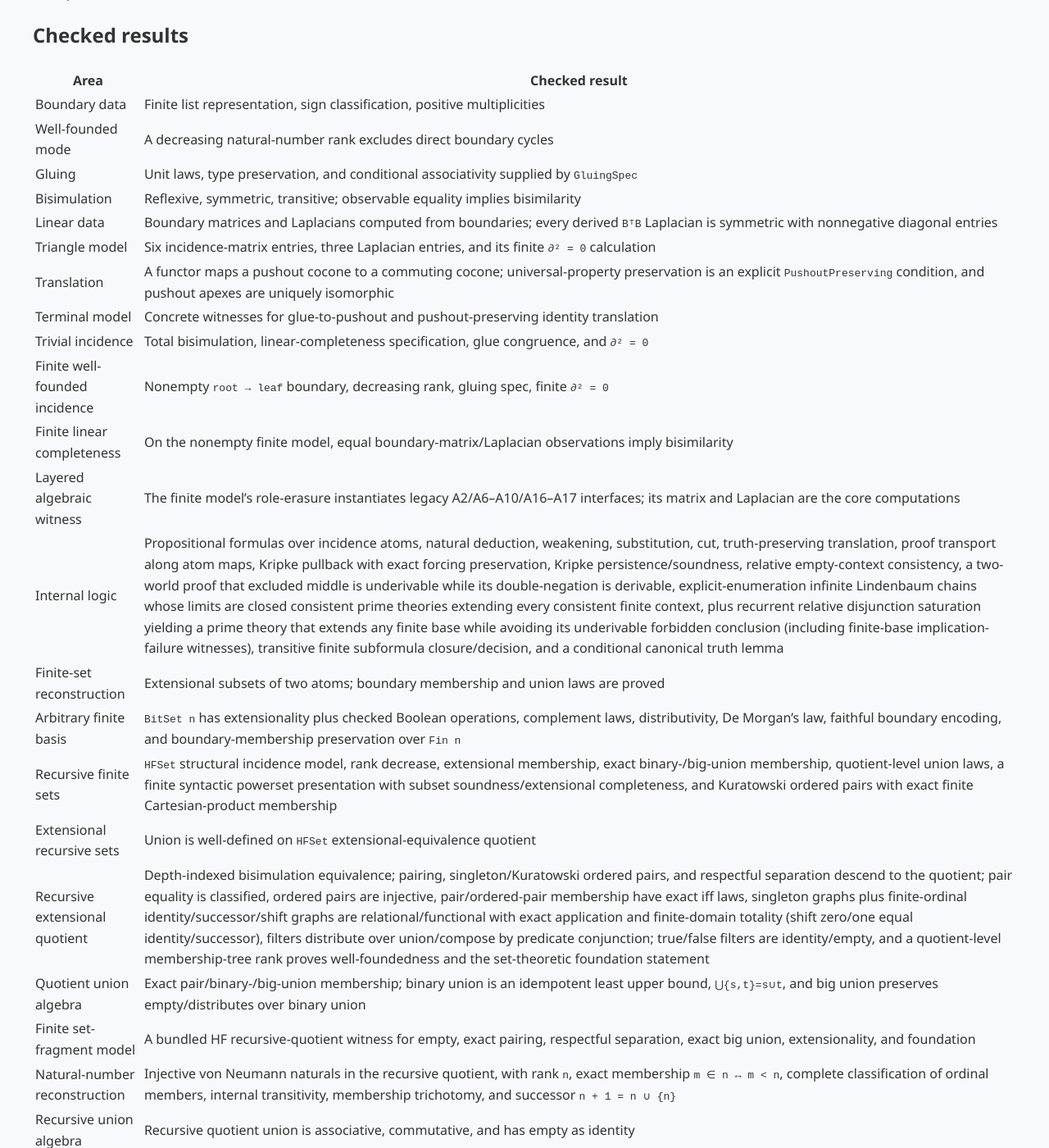
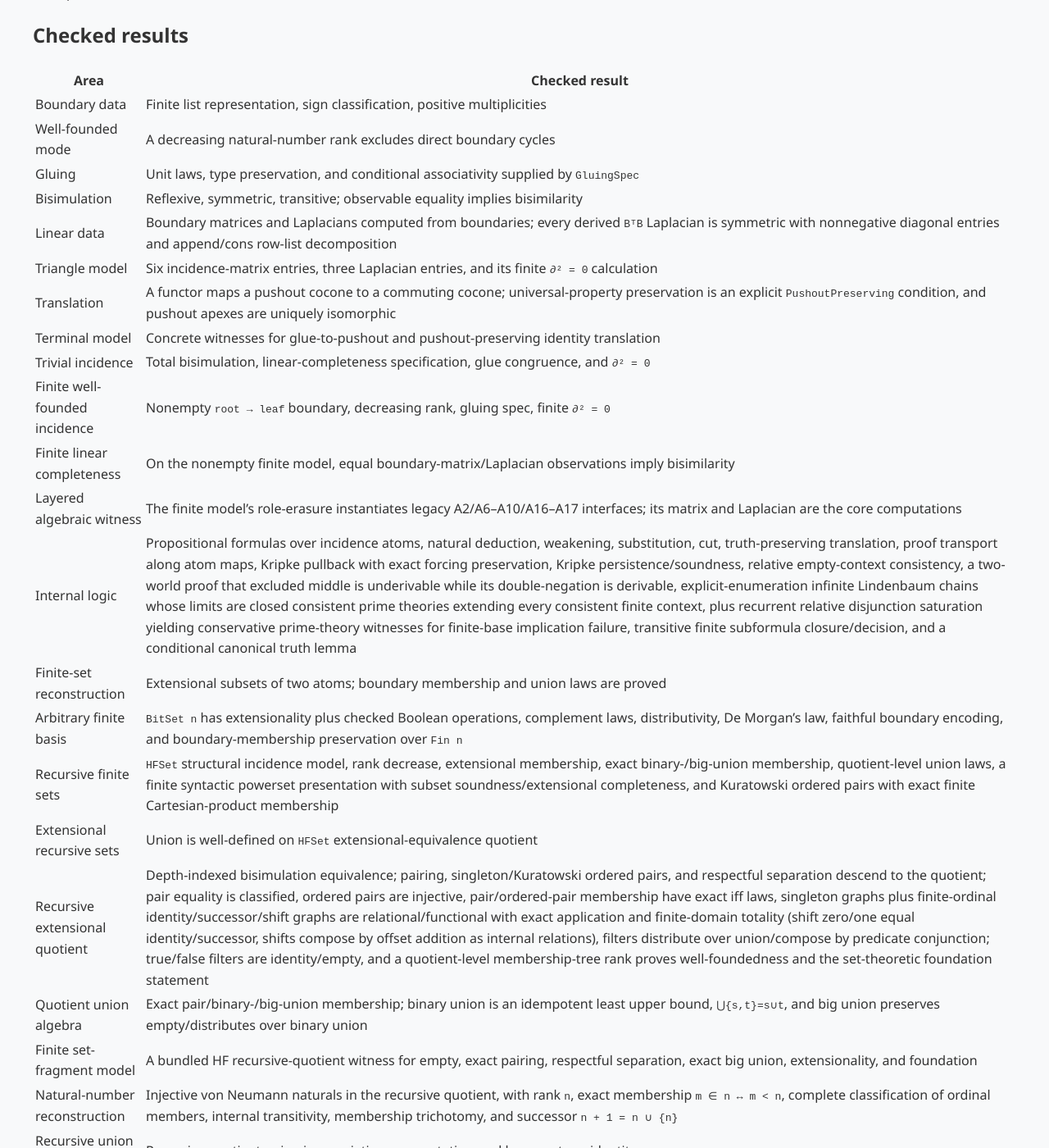
Before and after one commit to com-junkawasaki/inc, a Jekyll site: the page built from docs/verification.md, in a window 1280 px wide and 1400 px high, scrolled down 438 px. Shown: the whole window at 82% size. Built offline with Jekyll 4.4.1, drawn with Linux system fonts in a browser that asks for light colours.

Commit message:
feat(inc): strengthen prime extensions and finite graphs

```diff
--- a/docs/verification.md
+++ b/docs/verification.md
@@ -18,7 +18,7 @@ the triangle example.
 | Well-founded mode | A decreasing natural-number rank excludes direct boundary cycles |
 | Gluing | Unit laws, type preservation, and conditional associativity supplied by `GluingSpec` |
 | Bisimulation | Reflexive, symmetric, transitive; observable equality implies bisimilarity |
-| Linear data | Boundary matrices and Laplacians computed from boundaries; every derived `BᵀB` Laplacian is symmetric with nonnegative diagonal entries |
+| Linear data | Boundary matrices and Laplacians computed from boundaries; every derived `BᵀB` Laplacian is symmetric with nonnegative diagonal entries and append/cons row-list decomposition |
 | Triangle model | Six incidence-matrix entries, three Laplacian entries, and its finite `∂² = 0` calculation |
 | Translation | A functor maps a pushout cocone to a commuting cocone; universal-property preservation is an explicit `PushoutPreserving` condition, and pushout apexes are uniquely isomorphic |
 | Terminal model | Concrete witnesses for glue-to-pushout and pushout-preserving identity translation |
@@ -26,12 +26,12 @@ the triangle example.
 | Finite well-founded incidence | Nonempty `root → leaf` boundary, decreasing rank, gluing spec, finite `∂² = 0` |
 | Finite linear completeness | On the nonempty finite model, equal boundary-matrix/Laplacian observations imply bisimilarity |
 | Layered algebraic witness | The finite model's role-erasure instantiates legacy A2/A6–A10/A16–A17 interfaces; its matrix and Laplacian are the core computations |
-| Internal logic | Propositional formulas over incidence atoms, natural deduction, weakening, substitution, cut, truth-preserving translation, proof transport along atom maps, Kripke pullback with exact forcing preservation, Kripke persistence/soundness, relative empty-context consistency, a two-world proof that excluded middle is underivable while its double-negation is derivable, explicit-enumeration infinite Lindenbaum chains whose limits are closed consistent prime theories extending every consistent finite context, plus recurrent relative disjunction saturation yielding a prime theory that extends any finite base while avoiding its underivable forbidden conclusion (including finite-base implication-failure witnesses), transitive finite subformula closure/decision, and a conditional canonical truth lemma |
+| Internal logic | Propositional formulas over incidence atoms, natural deduction, weakening, substitution, cut, truth-preserving translation, proof transport along atom maps, Kripke pullback with exact forcing preservation, Kripke persistence/soundness, relative empty-context consistency, a two-world proof that excluded middle is underivable while its double-negation is derivable, explicit-enumeration infinite Lindenbaum chains whose limits are closed consistent prime theories extending every consistent finite context, plus recurrent relative disjunction saturation yielding conservative prime-theory witnesses for finite-base implication failure, transitive finite subformula closure/decision, and a conditional canonical truth lemma |
 | Finite-set reconstruction | Extensional subsets of two atoms; boundary membership and union laws are proved |
 | Arbitrary finite basis | `BitSet n` has extensionality plus checked Boolean operations, complement laws, distributivity, De Morgan's law, faithful boundary encoding, and boundary-membership preservation over `Fin n` |
 | Recursive finite sets | `HFSet` structural incidence model, rank decrease, extensional membership, exact binary-/big-union membership, quotient-level union laws, a finite syntactic powerset presentation with subset soundness/extensional completeness, and Kuratowski ordered pairs with exact finite Cartesian-product membership |
 | Extensional recursive sets | Union is well-defined on `HFSet` extensional-equivalence quotient |
-| Recursive extensional quotient | Depth-indexed bisimulation equivalence; pairing, singleton/Kuratowski ordered pairs, and respectful separation descend to the quotient; pair equality is classified, ordered pairs are injective, pair/ordered-pair membership have exact iff laws, singleton graphs plus finite-ordinal identity/successor/shift graphs are relational/functional with exact application and finite-domain totality (shift zero/one equal identity/successor), filters distribute over union/compose by predicate conjunction; true/false filters are identity/empty, and a quotient-level membership-tree rank proves well-foundedness and the set-theoretic foundation statement |
+| Recursive extensional quotient | Depth-indexed bisimulation equivalence; pairing, singleton/Kuratowski ordered pairs, and respectful separation descend to the quotient; pair equality is classified, ordered pairs are injective, pair/ordered-pair membership have exact iff laws, singleton graphs plus finite-ordinal identity/successor/shift graphs are relational/functional with exact application and finite-domain totality (shift zero/one equal identity/successor, shifts compose by offset addition as internal relations), filters distribute over union/compose by predicate conjunction; true/false filters are identity/empty, and a quotient-level membership-tree rank proves well-foundedness and the set-theoretic foundation statement |
 | Quotient union algebra | Exact pair/binary-/big-union membership; binary union is an idempotent least upper bound, `⋃{s,t}=s∪t`, and big union preserves empty/distributes over binary union |
 | Finite set-fragment model | A bundled HF recursive-quotient witness for empty, exact pairing, respectful separation, exact big union, extensionality, and foundation |
 | Natural-number reconstruction | Injective von Neumann naturals in the recursive quotient, with rank `n`, exact membership `m ∈ n ↔ m < n`, complete classification of ordinal members, internal transitivity, membership trichotomy, and successor `n + 1 = n ∪ {n}` |
```
Also changed, not shown: README.md, 3 other files.
